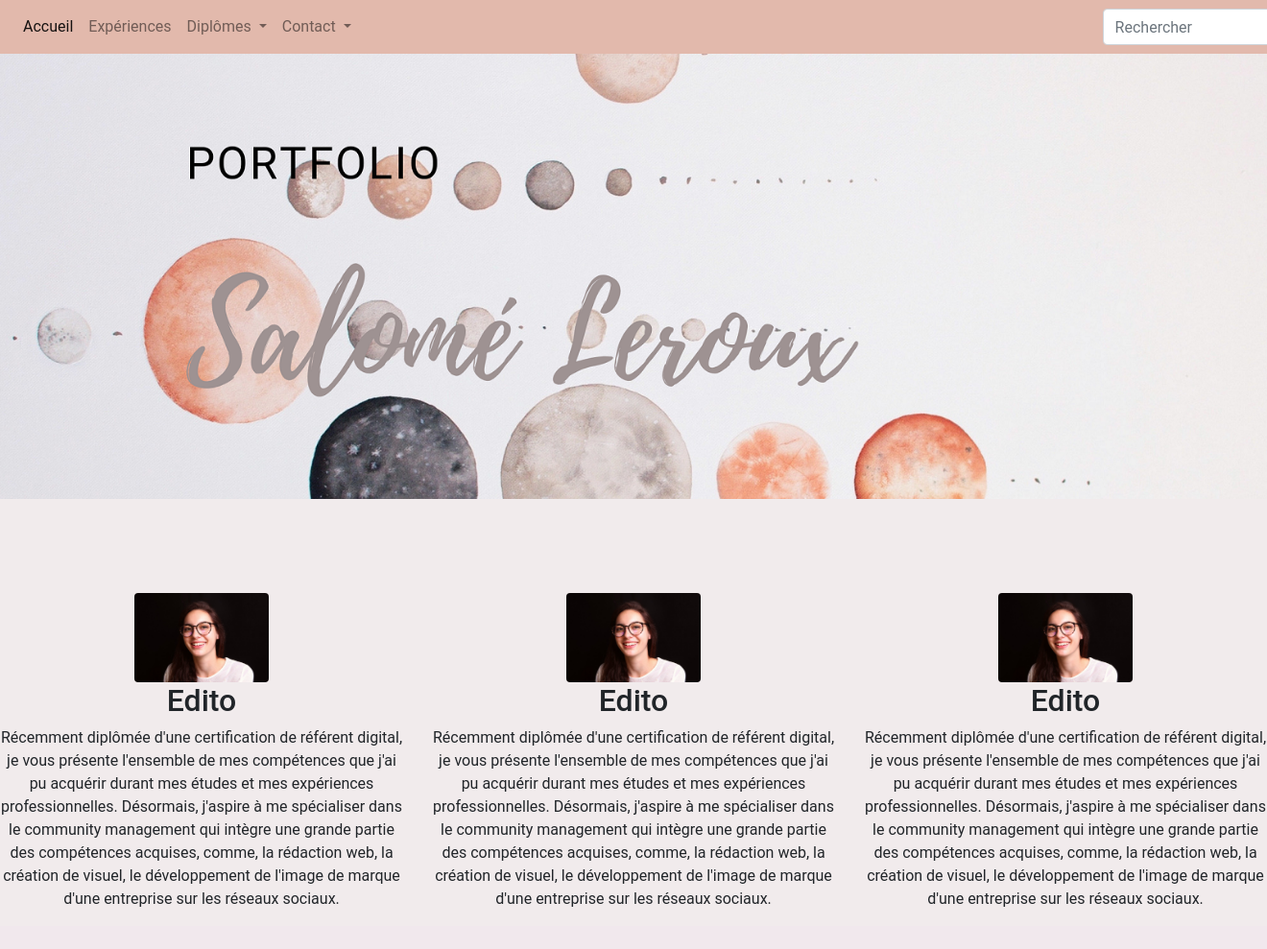
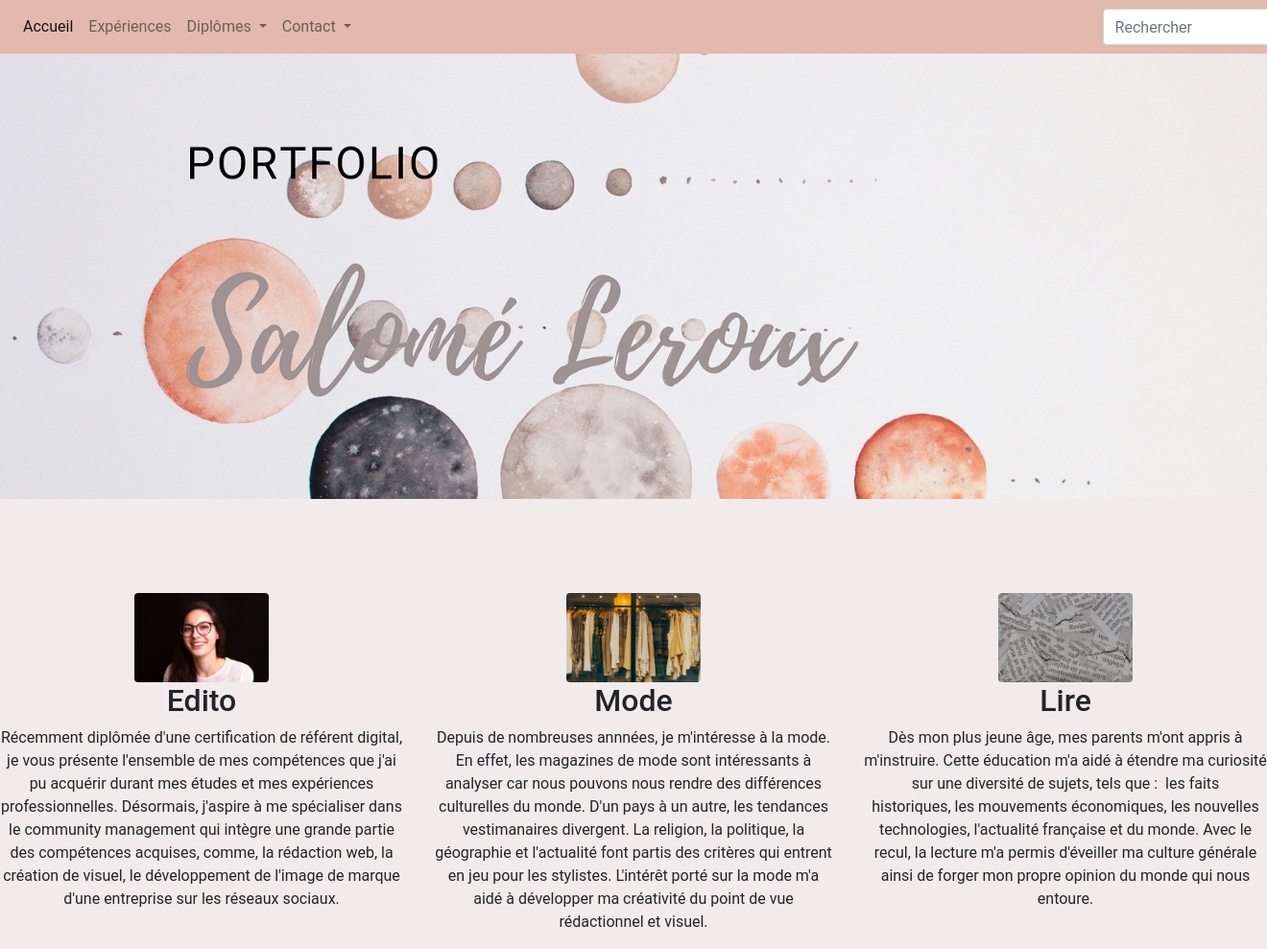
Before and after one commit to Leroux23/evaluation, a PHP site: page / in a window 1320 px wide; the page is wider, and only the part inside the window is pictured. Shown: that part at 96% size. Before the commit the page ends 945 px from the top of that part, so only its background shows below. Run offline with PHP 8.4, Linux system fonts and the light colour scheme.

Commit message:
Rédaction contenus.

```diff
--- a/includes/accueil.inc.php
+++ b/includes/accueil.inc.php
@@ -11,20 +11,19 @@
             la rédaction web, la création de visuel, le développement de l'image de marque d'une entreprise sur les réseaux sociaux. </p>
           </div>
             <div class="col-lg-4">
-              <img class="rounded" src="./assets/pictures/IMG_1961.jpg" alt="generic placeholder image" width="140" height="93">
-              <h2>Edito</h2>
-              <p>Récemment diplômée d'une certification de référent digital,
-                je vous présente l'ensemble de mes compétences que j'ai pu acquérir durant mes études et mes expériences professionnelles.
-                Désormais, j'aspire à me spécialiser dans le community management qui intègre une grande partie des compétences acquises, comme,
-                la rédaction web, la création de visuel, le développement de l'image de marque d'une entreprise sur les réseaux sociaux. </p>
+              <img class="rounded" src="./assets/pictures/fashion.jpg" alt="generic placeholder image" width="140" height="93">
+              <h2>Mode</h2>
+              <p>Depuis de nombreuses annnées, je m'intéresse à la mode. En effet, les magazines de mode sont intéressants à analyser car nous pouvons nous rendre des différences culturelles du monde.
+                D'un pays à un autre, les tendances vestimanaires divergent. La religion, la politique, la géographie et l'actualité font partis des critères qui entrent en jeu pour les stylistes.
+                L'intérêt porté sur la mode m'a aidé à développer ma créativité du point de vue rédactionnel et visuel.
+          </p>
               </div>
               <div class="col-lg-4">
-                <img class="rounded" src="./assets/pictures/IMG_1961.jpg" alt="generic placeholder image" width="140" height="93">
-                <h2>Edito</h2>
-                <p>Récemment diplômée d'une certification de référent digital,
-                  je vous présente l'ensemble de mes compétences que j'ai pu acquérir durant mes études et mes expériences professionnelles.
-                  Désormais, j'aspire à me spécialiser dans le community management qui intègre une grande partie des compétences acquises, comme,
-                  la rédaction web, la création de visuel, le développement de l'image de marque d'une entreprise sur les réseaux sociaux. </p>
+                <img class="rounded" src="./assets/pictures/news.jpg" alt="generic placeholder image" width="140" height="93">
+                <h2>Lire</h2>
+                <p>Dès mon plus jeune âge, mes parents m'ont appris à m'instruire. Cette éducation m'a aidé à étendre ma curiosité sur une diversité de sujets, tels que&nbsp;:&nbsp;
+                les faits historiques,&nbsp;les mouvements économiques,&nbsp;les nouvelles technologies,&nbsp;l'actualité française et du monde.
+                Avec le recul, la lecture m'a permis d'éveiller ma culture générale ainsi de forger mon propre opinion du monde qui nous entoure.</p>
                 </div>
               </div>
       </main>
```
